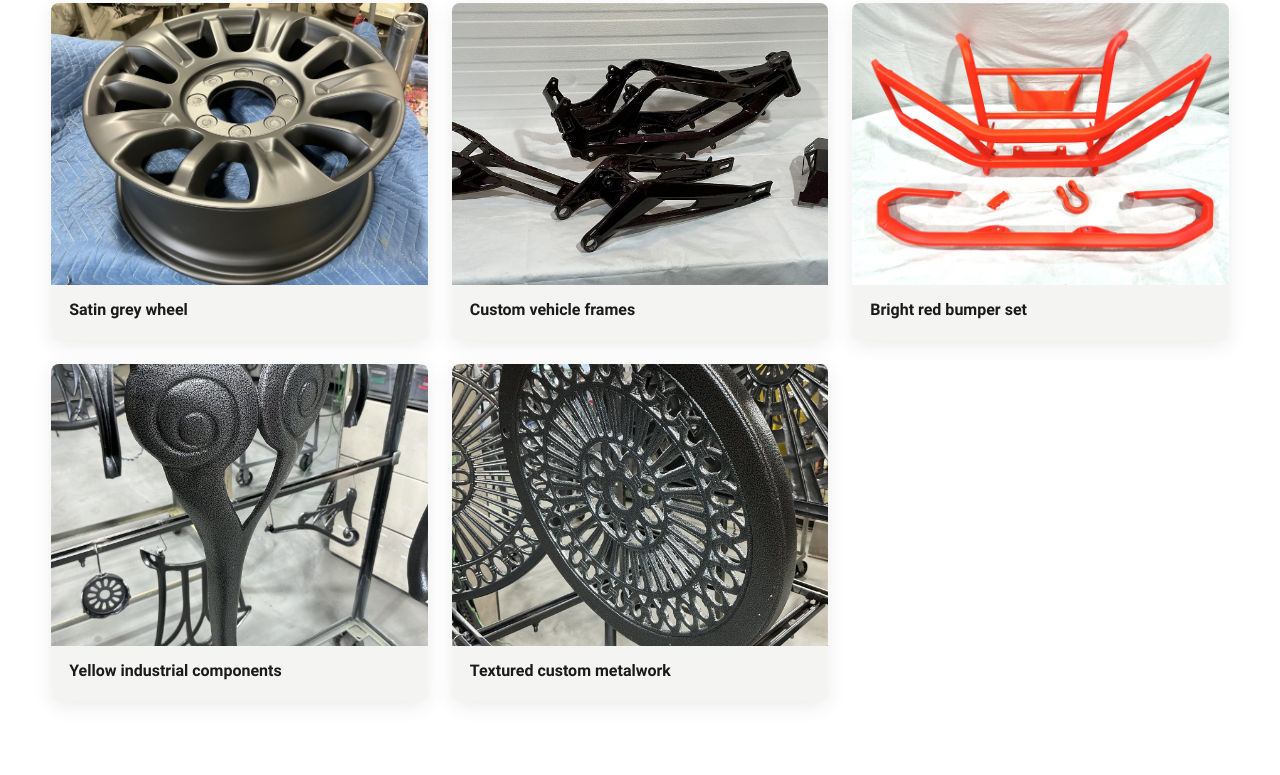
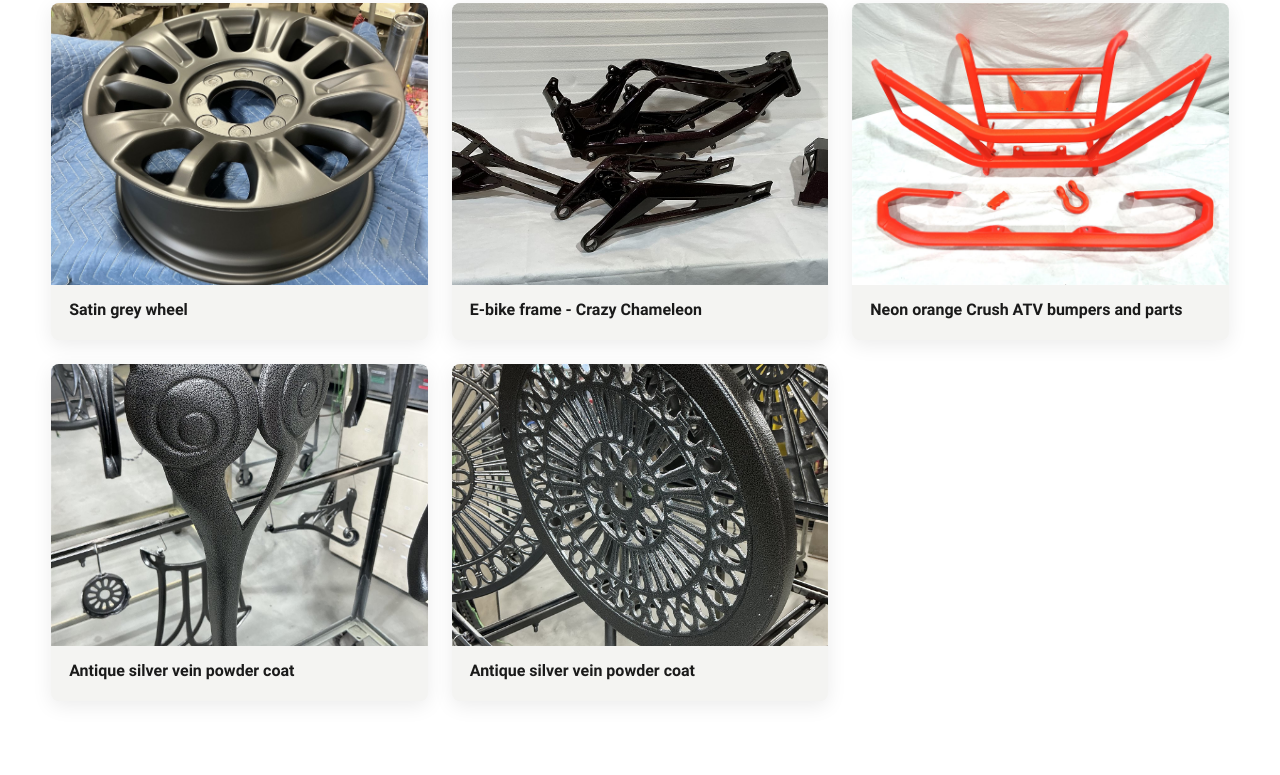
Before and after one commit to iamstevedavis/hespelerpowdercoating, a website: page static/projects.html in a window 1280 px wide. Shown: the part 2442-3217 px from the top of the page. Drawn offline with Linux system fonts and the light colour scheme.

Commit message:
Update projects.html

```diff
--- a/static/projects.html
+++ b/static/projects.html
@@ -191,20 +191,20 @@
                         <figcaption>Satin grey wheel</figcaption>
                     </figure>
                     <figure class="portfolio-card">
-                        <img class="portfolio-photo" src="/images/portfolio/custom-vehicle-frames.jpeg?v=20260923b" alt="Custom vehicle frames with a dark powder coated finish" loading="lazy" decoding="async" width="1600" height="901">
-                        <figcaption>Custom vehicle frames</figcaption>
+                        <img class="portfolio-photo" src="/images/portfolio/custom-vehicle-frames.jpeg?v=20260923b" alt="E-bike frame in Crazy Chameleon powder coat" loading="lazy" decoding="async" width="1600" height="901">
+                        <figcaption>E-bike frame - Crazy Chameleon</figcaption>
                     </figure>
                     <figure class="portfolio-card">
-                        <img class="portfolio-photo" src="/images/portfolio/bright-red-bumper-set.jpeg?v=20260923b" alt="Bright red powder coated vehicle bumper set" loading="lazy" decoding="async" width="1600" height="1200">
-                        <figcaption>Bright red bumper set</figcaption>
+                        <img class="portfolio-photo" src="/images/portfolio/bright-red-bumper-set.jpeg?v=20260923b" alt="Neon orange Crush ATV bumpers and parts" loading="lazy" decoding="async" width="1600" height="1200">
+                        <figcaption>Neon orange Crush ATV bumpers and parts</figcaption>
                     </figure>
                     <figure class="portfolio-card">
-                        <img class="portfolio-photo" src="/images/portfolio/yellow-industrial-rails.jpeg?v=20260923b" alt="Yellow powder coated industrial rails and components" loading="lazy" decoding="async" width="1200" height="1600">
-                        <figcaption>Yellow industrial components</figcaption>
+                        <img class="portfolio-photo" src="/images/portfolio/yellow-industrial-rails.jpeg?v=20260923b" alt="Antique silver vein powder coat finish" loading="lazy" decoding="async" width="1200" height="1600">
+                        <figcaption>Antique silver vein powder coat</figcaption>
                     </figure>
                     <figure class="portfolio-card">
-                        <img class="portfolio-photo" src="/images/portfolio/textured-custom-metalwork.jpeg?v=20260923b" alt="Textured black powder coated decorative metalwork" loading="lazy" decoding="async" width="1200" height="1600">
-                        <figcaption>Textured custom metalwork</figcaption>
+                        <img class="portfolio-photo" src="/images/portfolio/textured-custom-metalwork.jpeg?v=20260923b" alt="Antique silver vein powder coat finish" loading="lazy" decoding="async" width="1200" height="1600">
+                        <figcaption>Antique silver vein powder coat</figcaption>
                     </figure>
                 </div>
             </div>
```
